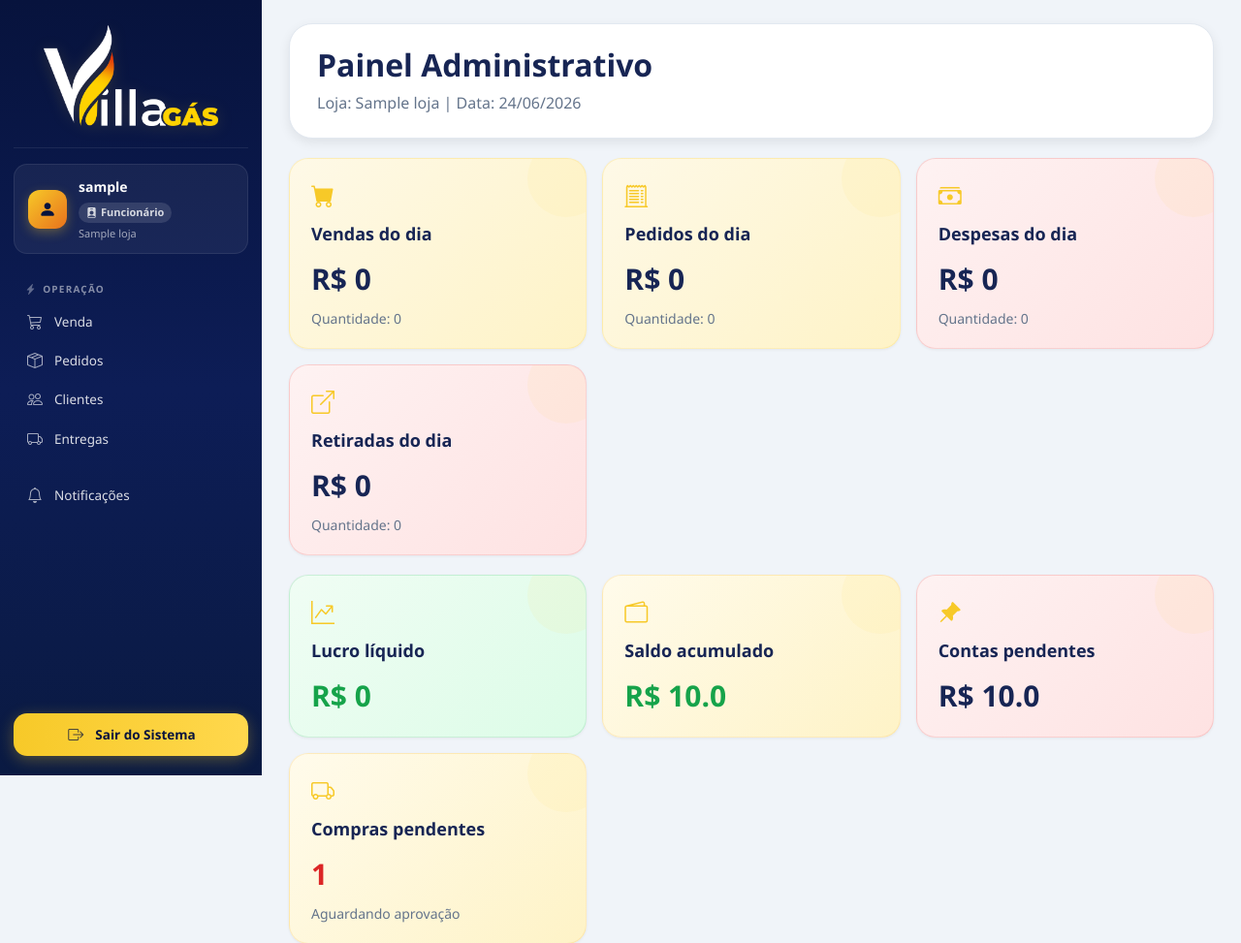
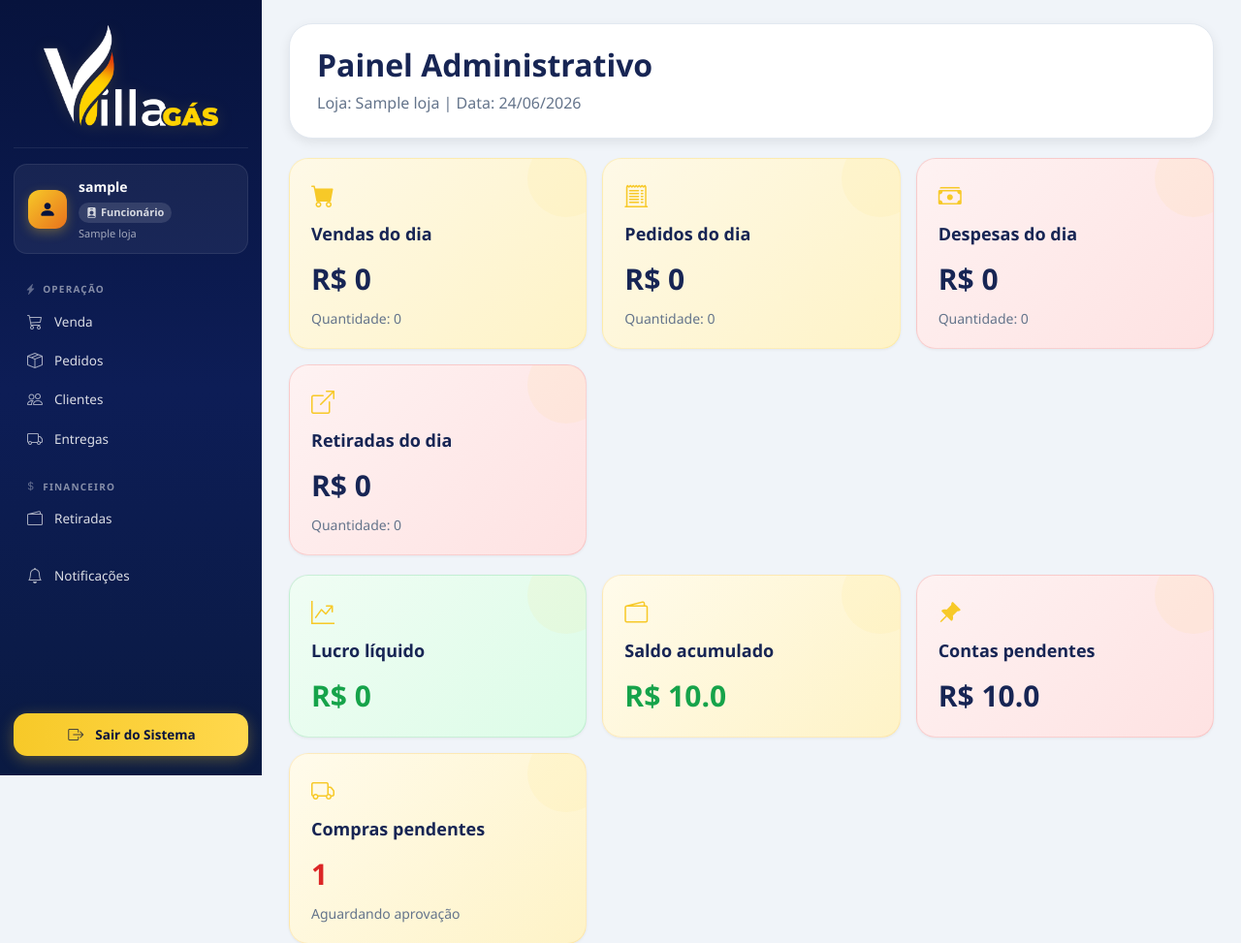
Before and after one commit to butz147/villagas-backend, a Django app: page /dashboard/ in a window 1280 px wide. Shown: the top 973 px of the page at 97% size. Run offline with Django 5.2, Linux system fonts and the light colour scheme; a user stored in the database is signed in; tables that the repository leaves empty hold one stand-in row (values such as "Sample post").

Commit message:
fix menu: adiciona link Retiradas para funcionarios
Co-Authored-By: Claude Sonnet 4.6 <noreply@anthropic.com>

```diff
--- a/core/templates/base.html
+++ b/core/templates/base.html
@@ -183,6 +183,15 @@
                     <i class="bi bi-truck"></i> <span>Entregas</span>
                 </a>
             </div>
+
+            {% if perfil_ativo.tipo_usuario == "funcionario" %}
+            <div class="nav-group">
+                <div class="nav-group-title"><i class="bi bi-currency-dollar"></i> Financeiro</div>
+                <a class="{% if request.path == '/retiradas-funcionarios/' %}active{% endif %}" href="/retiradas-funcionarios/">
+                    <i class="bi bi-wallet2"></i> <span>Retiradas</span>
+                </a>
+            </div>
+            {% endif %}
 
             {% if request.user.is_authenticated and perfil_ativo.tipo_usuario == "gerente" or perfil_ativo.tipo_usuario == "admin" %}
             <div class="nav-group">
```
